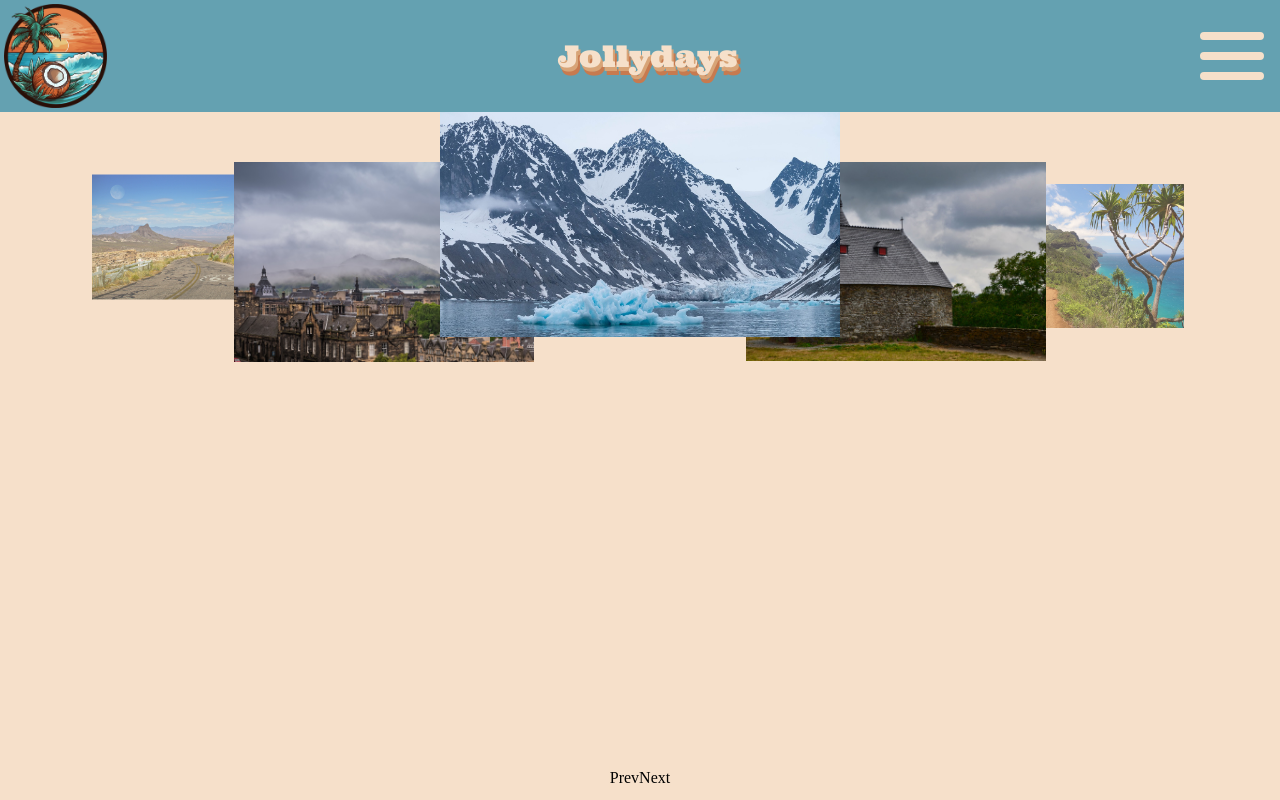
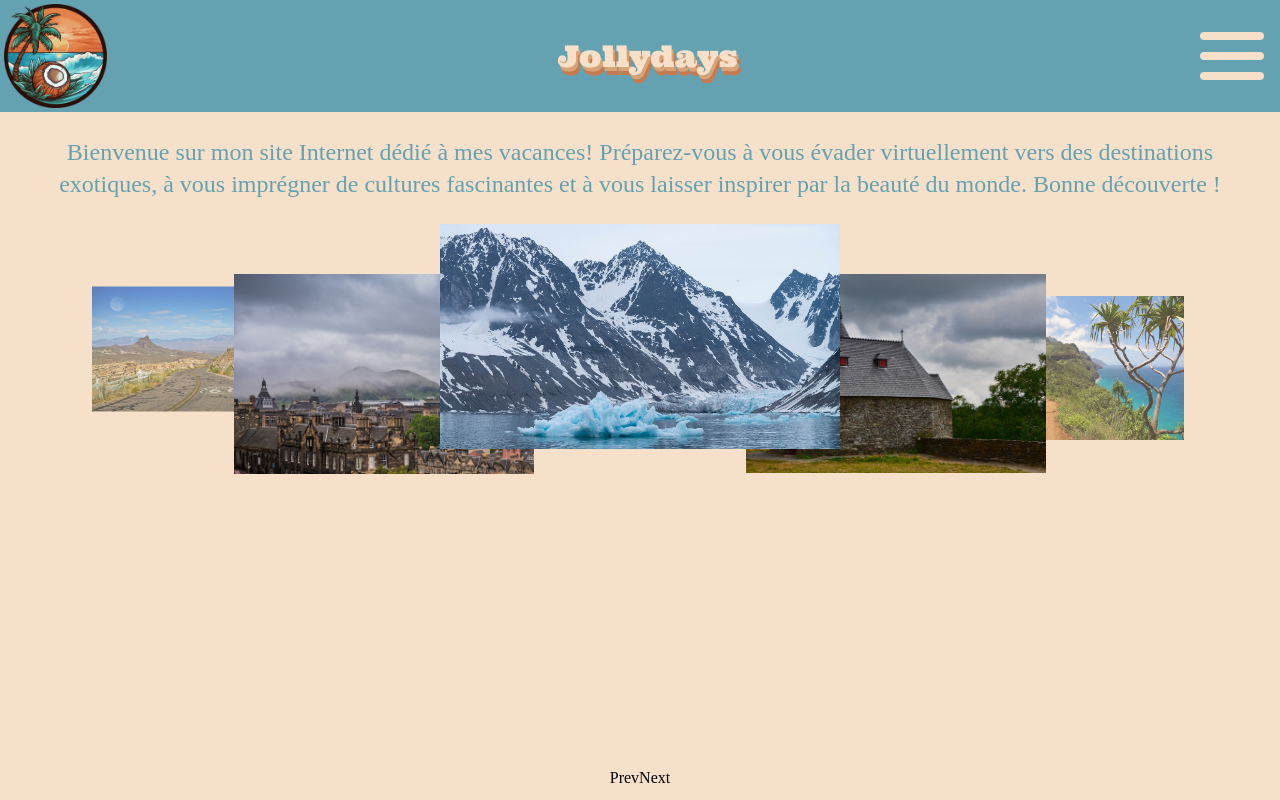
Before and after one commit to aliciacqt/hackathon1, a React (Vite) app in the folder frontend/: page / in a window 1280 px wide. Before the commit this address had no page. Built offline with nearby package versions, Linux system fonts and the light colour scheme; a web font is replaced by a local one.

Commit message:
apparition de presentation component et all integration

```diff
--- a/frontend/src/App.jsx
+++ b/frontend/src/App.jsx
@@ -1,6 +1,7 @@
 import { Routes, Route } from "react-router-dom";
 import "./App.scss";
 
+import Presentation from "@components/Presentation";
 // import Form from "./components/Form";
 import RoadTrip from "./pages/RoadTrip";
 import Carousel from "./components/carousel";
@@ -11,6 +12,7 @@ function App() {
   return (
     <main className="App">
       <Header />
+      <Presentation />
       <Carousel />
       {/* <RoadTrip />
       <Form /> */}
```
